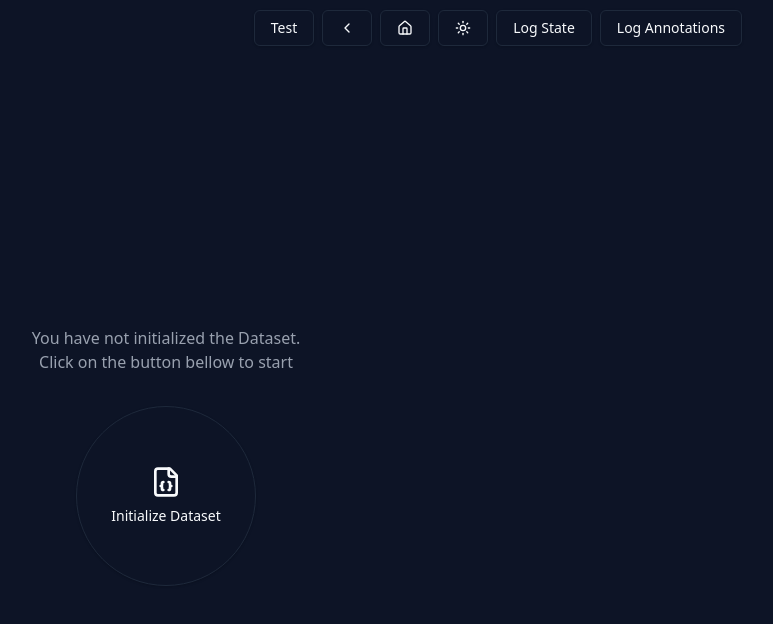
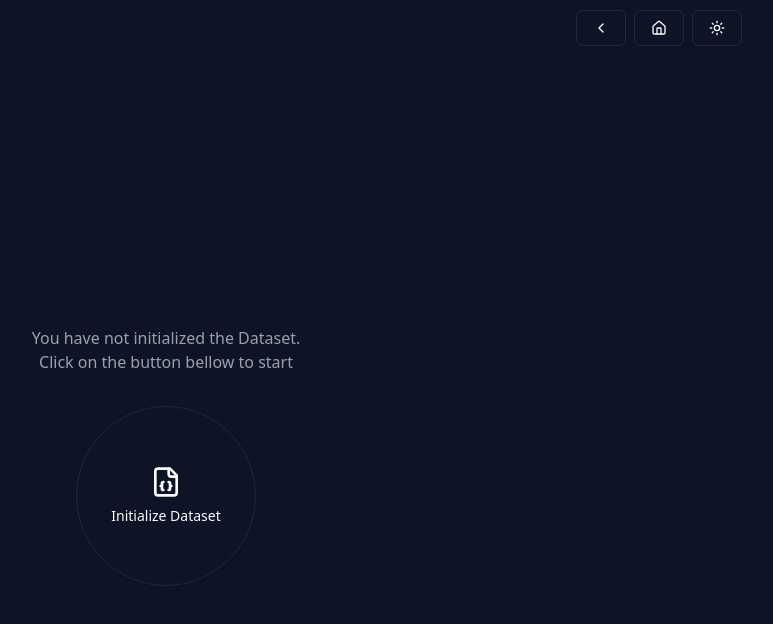
Before and after one commit to marque-b/segmentation-labeling-tool, a React (Vite) app: page / in a window 1280 px wide. Shown: the top 624 px of the page, without its empty margins (474-1247 px from the left). Built offline with nearby package versions, Linux system fonts and the light colour scheme.

Commit message:
build(controls): Remove buttons for logging

```diff
--- a/src/components/Controls.tsx
+++ b/src/components/Controls.tsx
@@ -1,21 +1,14 @@
-import { useCOCOStore } from "@/store/useCOCOStore";
 import { ThemeToggle } from "./ThemeToggle";
 import { Button } from "./ui/button";
 import { House, ChevronLeft } from "lucide-react";
 import { useNavigate } from "react-router-dom";
-import { useAnnotationStore } from "@/store/useAnnotationStore";
 
 function Controls() {
-  const cocoStore = useCOCOStore();
-  const annotationStore = useAnnotationStore();
   const navigate = useNavigate();
 
   return (
     <div className="container">
       <nav className="flex justify-end items-center min-h-14 gap-2">
-        <Button variant="outline" onClick={() => navigate("/test")}>
-          Test
-        </Button>
         <Button variant="outline" onClick={() => navigate(-1)}>
           <ChevronLeft />
         </Button>
@@ -23,20 +16,6 @@ function Controls() {
           <House />
         </Button>
         <ThemeToggle />
-        <Button
-          variant="outline"
-          onClick={() => console.log("COCO State (export):", cocoStore)}
-        >
-          Log State
-        </Button>
-        <Button
-          variant="outline"
-          onClick={() =>
-            console.log("Annotation Store (stage):", annotationStore)
-          }
-        >
-          Log Annotations
-        </Button>
       </nav>
     </div>
   );
```
